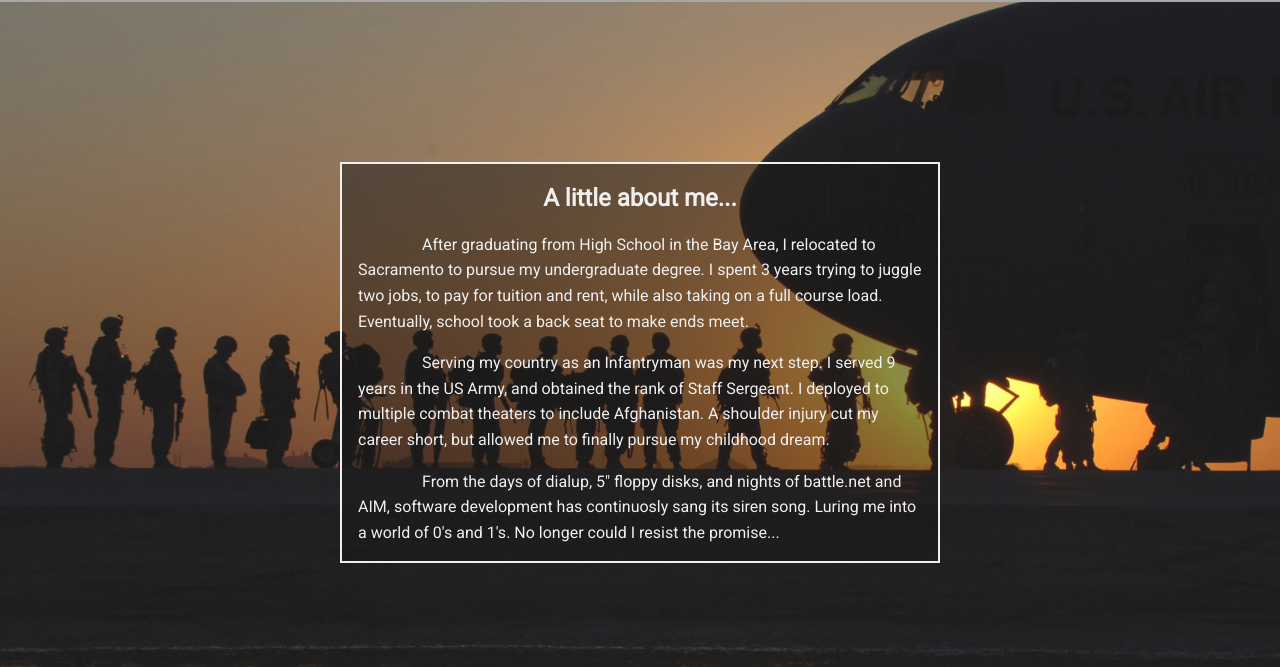
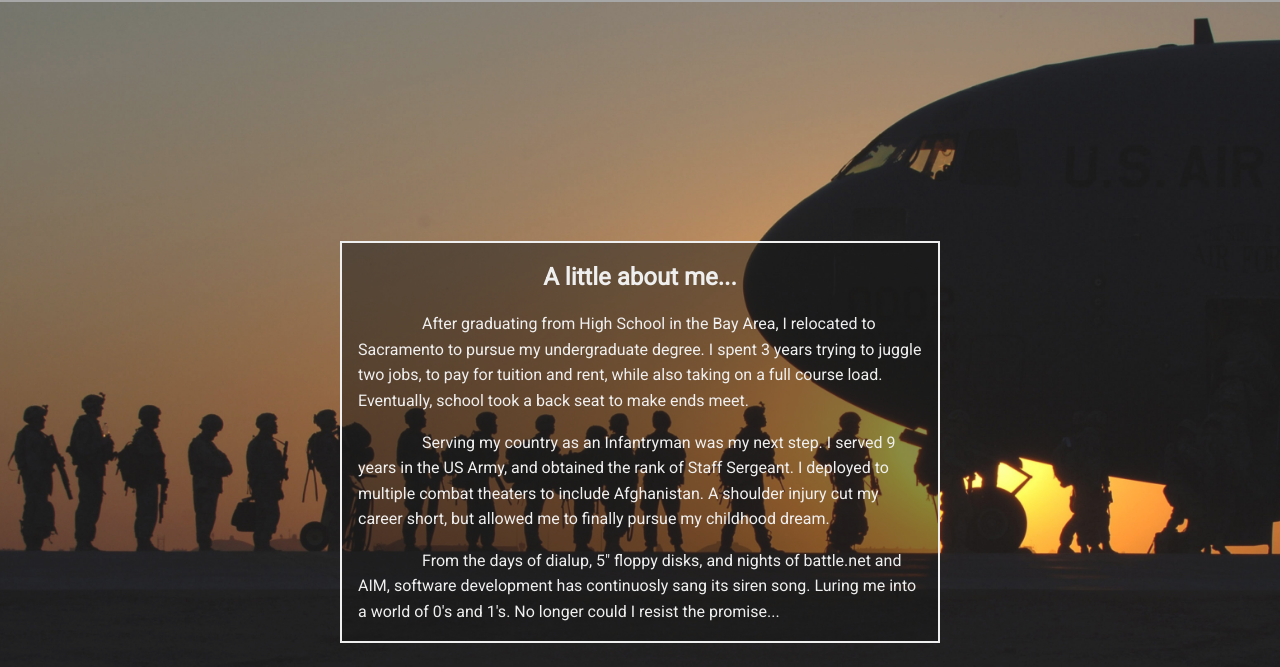
Before and after one commit to Kelleyc718/reactPersonal, a React (Create React App) app: page / in a window 1280 px wide. Shown: the part 798-1465 px from the top of the page. Built offline with nearby package versions, Linux system fonts and the light colour scheme; grey boxes are pictures that could not be loaded.

Commit message:
adjust bio section

```diff
--- a/src/components/Nav.js
+++ b/src/components/Nav.js
@@ -27,7 +27,7 @@ class Nav extends Component {
     }
 
     renderNav() {
-      if(this.state.windowSize <= 568) {
+      if(this.state.windowSize <= 813) {
         return (
           <Burger />
         )
--- a/src/css/bio.css
+++ b/src/css/bio.css
@@ -1,16 +1,16 @@
 .bio-bg {
-  display: grid;
-  grid-template-rows: 20vh 1fr 20vh;
   background-image: url(../img/mil.jpeg);
+  height: 110vh;
 }
 
 .bio {
-  align-self: start;
+  margin: auto;
+  padding: auto;
   background-color: rgba(0, 0, 0, 0.5);
   border: 2px solid #eee;
   color: #eee;
-  grid-row: 2;
   width: 90%;
+  height: auto;
   max-width: 600px;
 }
 
--- a/src/css/burger.css
+++ b/src/css/burger.css
@@ -25,7 +25,7 @@
 
 /* General sidebar styles */
 .bm-menu {
-  background: rgba(0, 0, 0, 0.5);
+  background: rgba(0, 0, 0, 0.8);
   padding: 2.5em 1.5em 0;
   font-size: 1.15em;
   opacity: 0.9
--- a/src/css/index.css
+++ b/src/css/index.css
@@ -37,7 +37,7 @@ html, body {
 }
 
 /* On Mobile background-attachment: scroll; */
-@media only screen and (max-device-width: 768px) {
+@media only screen and (max-device-width: 813px) {
   .landing-bg, .bio-bg, .portfolio-bg, .contact-bg {
     background-attachment: scroll;
   }
@@ -45,7 +45,7 @@ html, body {
 
   @media only screen
     and (min-device-width: 375px)
-    and (max-device-width: 667px)
+    and (max-device-width: 815px)
     and (-webkit-min-device-pixel-ratio: 2)
     and (orientation: landscape) {
     .portfolio-bg {
```
